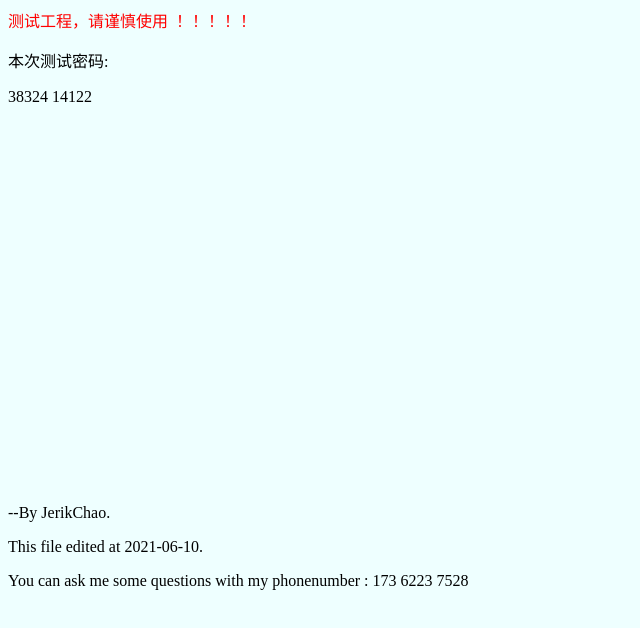
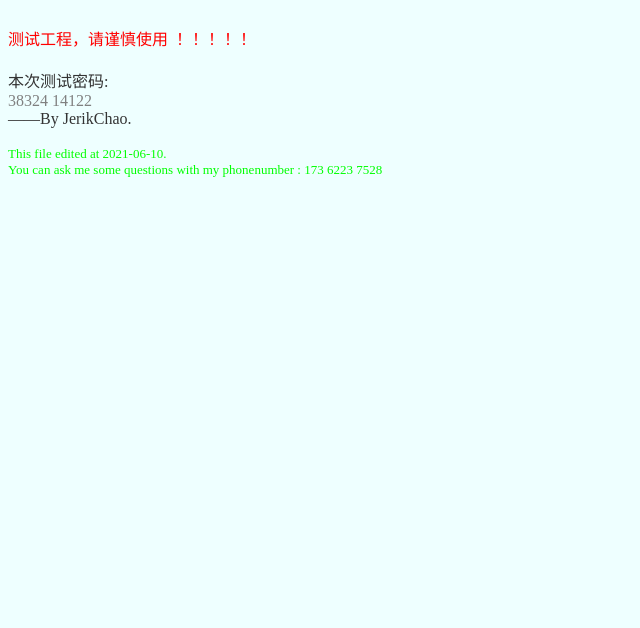
Before and after one commit to JerikChao/JerikChao.github.io, a plain HTML site: page index.html in a window 1280 px wide. Shown: the whole page, without its empty margins (0-640 px from the left). Drawn offline with Linux system fonts and the light colour scheme.

Commit message:
test index 2

```diff
--- a/index.html
+++ b/index.html
@@ -1,22 +1,18 @@
 <html>
 	<head>
-		<title>获取设备测试密码</title>
+		<title>JerikChao的静态网站</title>
 	</head>
 
 	<body bgcolor="#EEFFFF">
-		<font face="黑体" size=“3” color="#ff0000">测试工程，请谨慎使用 ！！！！！</font>&nbsp;
-
-
-		<p>		本次测试密码:</p>
-		<div style=" height:400px;margin-top:10px;calign:center;">
-			<p>			38324  14122</p>
-		</div>
-		<p>				--By JerikChao.</p>
+		<font face="黑体" size=“7” color="#ff0000"><br/>测试工程，请谨慎使用 ！！！！！</font><br/><br/>
+		<font face="黑体" size="3" color="#333333">本次测试密码:</font><br/>
+		<font face="华文琥珀" size=“5" color="#808080">38324  14122</font><br/>
+		<font face="黑体" size="3" color="#333333">——By JerikChao.</font><br/><br/>
 
 
 
 
-		<p>	This file edited at 2021-06-10.</p>
-		<P>	You can ask me some questions with my phonenumber : 173 6223 7528 </p>
+		<font face="方正舒体" size="2" color="#00ff00">	This file edited at 2021-06-10.</font><br/>
+		<font face="方正舒体" size="2" color="#00ff00">You can ask me some questions with my phonenumber : 173 6223 7528 </font>
 	</body>
 </html>
```
